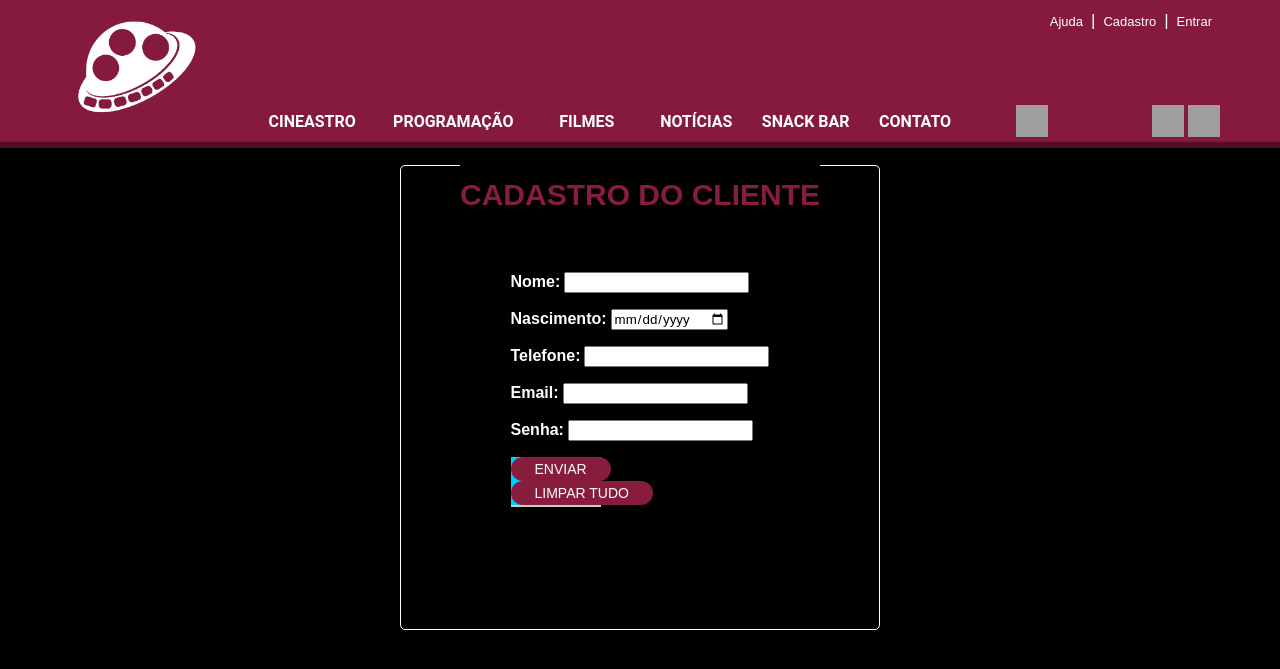
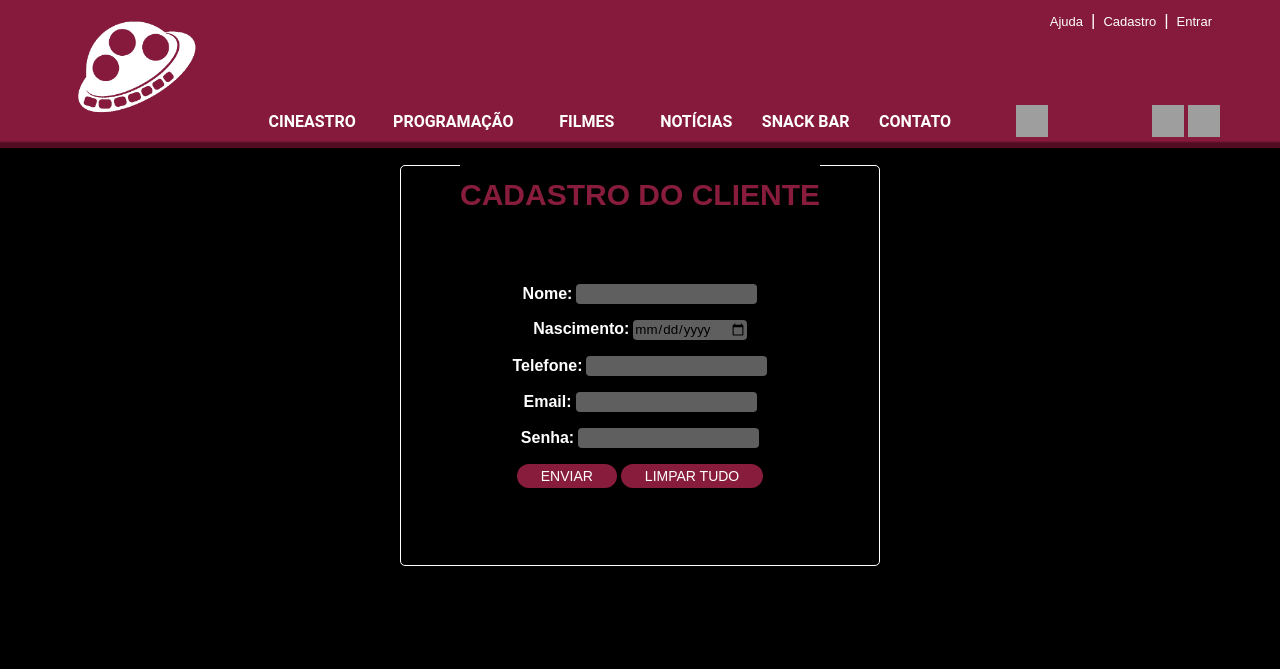
Before and after one commit to joaopedroselau/joaopedroselau.github.io, a PHP site: page /signup.php in a window 1280 px wide. Shown: the top 669 px of the page. Run offline with PHP 8.4, Linux system fonts and the light colour scheme; grey boxes are pictures that could not be loaded.

Commit message:
tualização17/10/2024

```diff
--- a/projeto/cinema.css
+++ b/projeto/cinema.css
@@ -616,22 +639,24 @@ button:active {
 }
 
 .form{
-	display: flex;
+	display: block;
 	margin:auto;
 	width: 30rem;
-	height: 30rem;
-	justify-content: center;
+	height: 26rem;
+	text-align: center;
 	padding: 72px 0 0 0;
 	border: 1px solid #FFF;
 	border-radius: 5px;
 
 	.input{
-		background-color: #01CDFE;
-		display: block;
+		display: table-cell;
+		border: none;
 	}
 
+
+
 	legend{
-		margin:auto auto 20px auto;
+		margin:auto auto auto auto;
 		color: var(--color-primary);
 		font-family: Arial, Helvetica, sans-serif;
 		font-weight: bolder;
@@ -643,46 +668,76 @@ button:active {
 		color: white;
 		font-family: Arial, Helvetica, sans-serif;
 		font-weight: bold;
+		text-align: left;
+
 	}
 
-	.button{
+
+	.button2{
 		background-color: var(--color-primary);
 		border: none;
-		display: i;
 		border-radius: 16px;
 		padding: 4px 24px;
 		font-size: 14px;
 		text-align: center;
 		cursor: pointer;
-		outline: none;
 		color: #fff;
 		transition: all 150ms ease-out;
 	}
 
-	.button:hover {
+	.button2:hover {
 		background-color: #5e1229;
-		font-size: 20px;
+		font-size: 18px;
 	}
 
 
-	.button:active {
+	.button2:active {
 		background-color: #5e1229;
-		transform: translateY(4px);
+
 	}
+}
+
+#box{
+	background-color: rgb(95, 95, 95);
+	border: none;
+	cursor: pointer;
+	height: 20px;
+	border-radius: 4px;
+	box-shadow: 0 0 .4vw rgba(0,0,0,0.5), 0 0 0 .15vw transparent;
+	outline: none;
+	transition: .2s;
+}
+
+#box:hover {
+	box-shadow: 0 0 0 .15vw rgba(180, 127, 127, 0.877);
+}
+
+#box:focus {
+	box-shadow: 0 0 0 .15vw rgb(134, 2, 24);
 }
 
 #error-message {
 
-	color: white;
-	font-size: 24px;
+	font-size: 18px;
 	font-family: Arial, Helvetica, sans-serif;
+	font-weight: bolder;
+	background-color: #c27b7b;
+	border: red 2px solid;
+	color: rgb(248, 0, 0);
+	width:10rem;
+	height: 2rem;
+	align-items: center;
+	margin-top: 10px;
 }
 
 #success-message {
 
-	color: white;
-	font-size: 24px;
+	color: green;
+	background-color: rgb(176, 255, 176);
+	border: green 2px solid;
+	font-size: 14px;
 	font-family: Arial, Helvetica, sans-serif;
+	font-weight: bolder;
 }
 
 .snack_list{
--- /dev/null
+++ b/projeto/messagem_temp.js
@@ -0,0 +1,30 @@
+// Função para ocultar mensagens após 3 segundos com efeito de fade out
+function hideMessages() {
+    const successMessage = document.getElementById('success-message');
+    const errorMessage = document.getElementById('error-message');
+
+
+    // Verifica e oculta a mensagem de sucesso
+    if (successMessage) {
+        setTimeout(() => {
+            successMessage.classList.add('fade-out-hidden'); // Adiciona a classe para o efeito
+            setTimeout(() => {
+                successMessage.style.display = 'none'; // Remove o elemento do DOM
+            }, 1000); // Tempo igual ao da transição (1 segundo)
+        }, 1000); // 3000 ms = 3 segundos
+    }
+
+    // Verifica e oculta a mensagem de erro
+    if (errorMessage) {
+        setTimeout(() => {
+            errorMessage.classList.add('fade-out-hidden'); // Adiciona a classe para o efeito
+            setTimeout(() => {
+                errorMessage.style.display = 'none'; // Remove o elemento do DOM
+            }, 1000); // Tempo igual ao da transição (1 segundo)
+        }, 1000); // 3000 ms = 3 segundos
+    }
+}
+
+
+// Chamar a função ao carregar a página
+window.onload = hideMessages;
--- a/projeto/signup.php
+++ b/projeto/signup.php
@@ -7,6 +7,7 @@
 	<link rel="stylesheet" href="cinema.css">
 	<link rel="stylesheet" href="variables.css">
 	<link rel="stylesheet" href="responsivo.css">
+    <script src="messagem_temp.js"></script>
 	<title>Cineastro's cinema</title>
 </head>
 
@@ -45,24 +46,24 @@
             <legend>CADASTRO DO CLIENTE</legend><br><br>
             <form method="post" action="signup.php">
                 <label class="label_form" for="nome">Nome:</label>
-                <input type="text" id="nome" name="nome"><br><br>
+                <input type="text" id="box" name="nome"><br><br>
 
                 <label class="label_form" for="nascimento">Nascimento:</label>
-                <input type="date" id="nascimento" name="nascimento"><br><br>
+                <input type="date" id="box" name="nascimento"><br><br>
 
                 <label class="label_form" for="telefone">Telefone:</label>
-                <input type="phone" id="telefone" name="telefone"><br><br>
+                <input type="phone" id="box" name="telefone"><br><br>
 
                 <label class="label_form" for="email">Email:</label>
-                <input type="email" id="email" name="email"><br><br>
+                <input type="email" id="box" name="email"><br><br>
 
 
                 <label class="label_form" for="senha">Senha:</label>
-                <input type="password" id="senha" name="senha"><br><br>
+                <input type="password" id="box" name="senha"><br><br>
 
                 <div class="input">
-                    <input class="button" type="submit" value="ENVIAR" name="submit">
-                    <input class="button" type="reset" value="LIMPAR TUDO" name="limpar">
+                    <input class="button2" type="submit" value="ENVIAR" name="submit">
+                    <input class="button2" type="reset" value="LIMPAR TUDO" name="limpar">
                 </div>
             </form>
         </fieldset>
@@ -89,11 +90,11 @@ if (isset($_POST['submit'])) {
             if ($stmt->execute()) {
                 echo "<p id='success-message'> Cadastro realizado com sucesso!</p>";
             } else {
-                echo "<p id='error-message'> Email já cadastrado. Por favor, tente novamente.</p>";
+                echo "<p id='error-message'> Erro ao realizar cadastro. Por favor, tente novamente.</p>";
             }
         } catch(Exception $e) {
 
-                echo "<p id='error-message'> Erro ao realizar cadastro. Por favor, tente novamente.</p>";
+                echo "<p id='error-message'> Email já cadastrado. Por favor, tente novamente.</p>";
 
         }
 
```
Also changed, not shown: other parts of projeto/cinema.css (+53 -3 lines), projeto/alimentos.html (+12 -12 lines).
